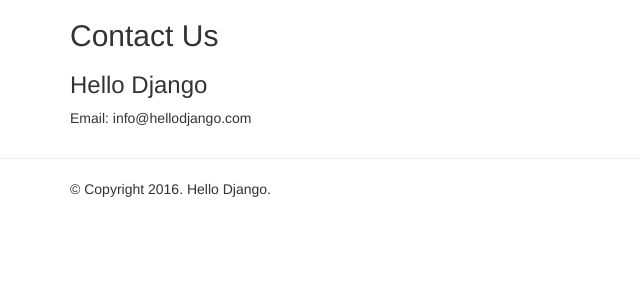
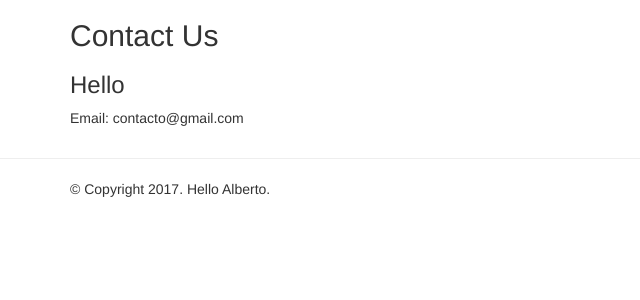
Before and after one commit to albertojn/djangoblog, a Django app: page /contact/ in a window 1280 px wide. Shown: the part 51-351 px from the top of the page, without its empty margins (0-640 px from the left). Run offline with Django 3.2, Linux system fonts and the light colour scheme; some libraries are stand-ins or nearby versions.

Commit message:
Actualizacion

```diff
--- a/blog/templates/blog/base.html
+++ b/blog/templates/blog/base.html
@@ -1,5 +1,4 @@
 {% load staticfiles %}
-
 <!DOCTYPE html>
 <html lang="en">
   <head>
@@ -11,16 +10,18 @@
     <meta name="author" content="">
     <link rel="icon" href="../../favicon.ico">
 
-    <title>Django blog</title>
+    <title>Blog Alberto</title>
 
     <!-- Bootstrap core CSS -->
-    <link href="{% static 'css/bootstrap.min.css' %}" rel="stylesheet">
+    <!-- <link href="{% static 'css/bootstrap.min.css' %}" rel="stylesheet"> -->
+    <link href="https://maxcdn.bootstrapcdn.com/bootstrap/3.3.7/css/bootstrap.min.css" rel="stylesheet">
 
     <!-- IE10 viewport hack for Surface/desktop Windows 8 bug -->
     <link href="../../assets/css/ie10-viewport-bug-workaround.css" rel="stylesheet">
 
     <!-- Custom styles for this template -->
-    <link href="{% static 'css/custom.css' %}" rel="stylesheet">
+    <!-- <link href="{% static 'css/custom.css' %}" rel="stylesheet"> -->
+    <link href="http://www.ingensan.cl/static/css/custom.css" rel="stylesheet">
     <script src="../../assets/js/ie-emulation-modes-warning.js"></script>
 
 
@@ -59,7 +60,7 @@
   <div class="container">
 
     <footer>
-      <p>&copy; Copyright 2016. Hello Django.</p>
+      <p>&copy; Copyright 2017. Hello Alberto.</p>
     </footer>
   </div>
 
@@ -69,7 +70,9 @@
     <!-- Placed at the end of the document so the pages load faster -->
     <script src="https://ajax.googleapis.com/ajax/libs/jquery/1.12.4/jquery.min.js"></script>
     <script>window.jQuery || document.write('<script src="../../assets/js/vendor/jquery.min.js"><\/script>')</script>
-    <script src="{% static 'js/bootstrap.min.js' %}"></script>
+    <!--script src="{% static 'js/bootstrap.min.js' %}"></script>-->
+    <script src="http://www.ingensan.cl/static/js/bootstrap.min.js"></script>
+
     <!-- IE10 viewport hack for Surface/desktop Windows 8 bug -->
     <script src="js/ie10-viewport-bug-workaround.js"></script>
   </body>
--- a/blog/templates/blog/contact.html
+++ b/blog/templates/blog/contact.html
@@ -4,9 +4,9 @@
 
   <div class="container">
     <h2>Contact Us</h2>
-    <h3>Hello Django</h3>
+    <h3>Hello</h3>
     <p>
-      Email: info@hellodjango.com
+      Email: contacto@gmail.com
     </p>
   </div>
 
--- a/djangoblog/settings.py
+++ b/djangoblog/settings.py
@@ -23,6 +23,7 @@ BASE_DIR = os.path.dirname(os.path.dirname(os.path.abspath(__file__)))
 SECRET_KEY = 'zpdc2mi09%mhcv367!kd_p6q6gz0mfo$v8-7rb2rmchvy0ar^@'
 
 # SECURITY WARNING: don't run with debug turned on in production!
+# PRUEBA SI ESTA HACIENDO EL GITHUB
 DEBUG = False
 
 ALLOWED_HOSTS = ['*']
```
